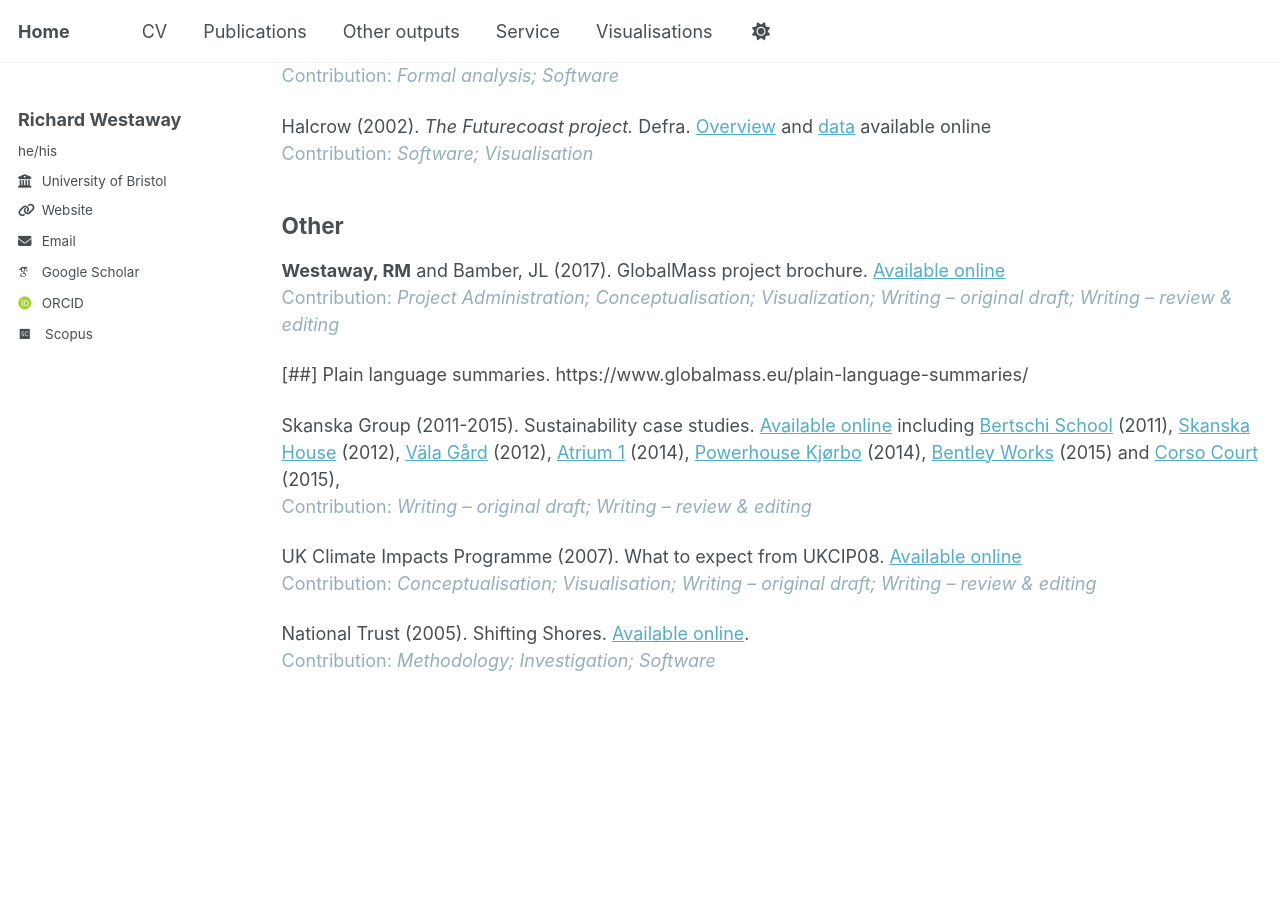
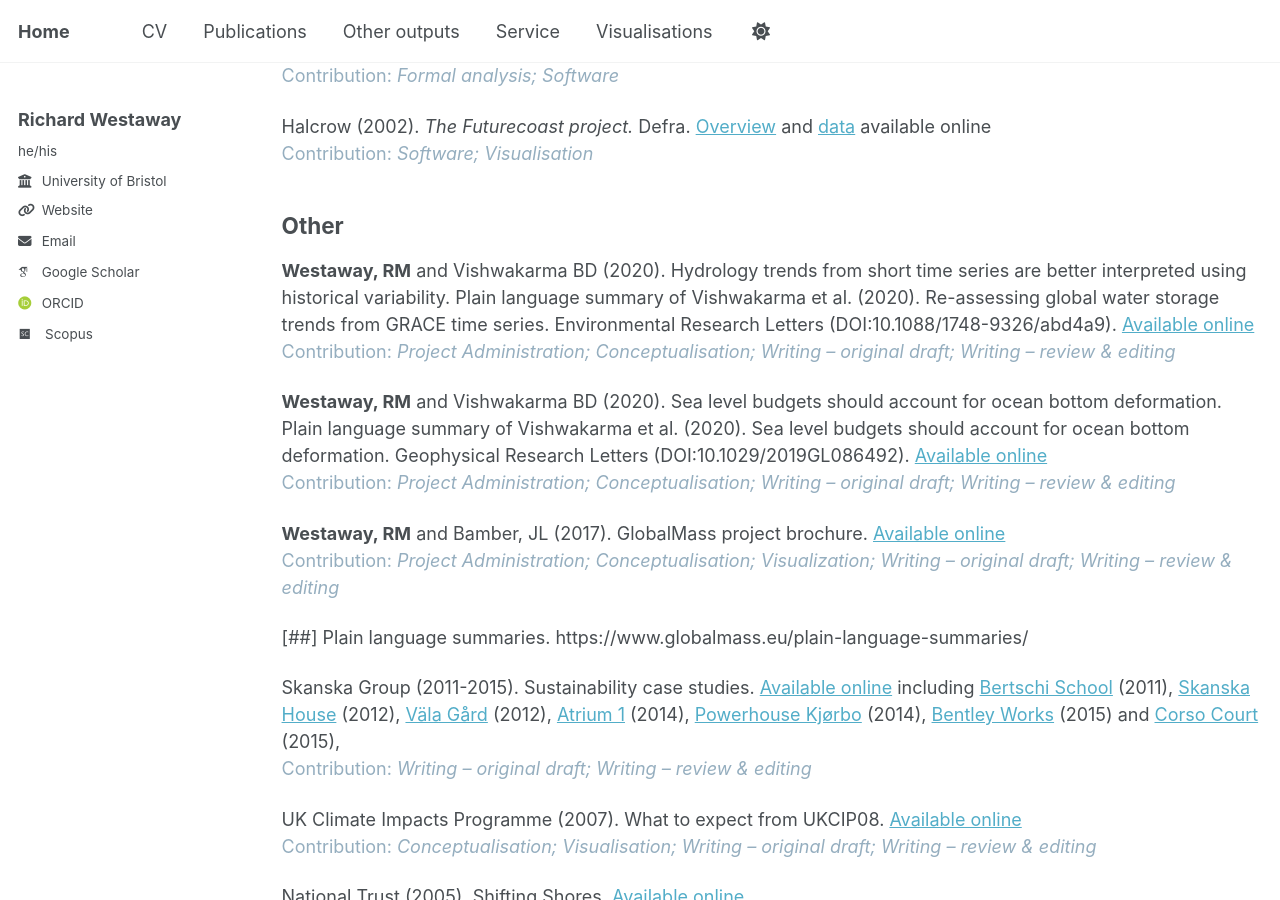
Before and after one commit to richardwestaway/richardwestaway.github.io, a Jekyll site: the page built from _pages/outputs.html, in a window 1280 px wide and 900 px high, scrolled down 12194 px. Built offline with Jekyll 4.4.1, drawn with Linux system fonts in a browser that asks for light colours; some web fonts are replaced.

Commit message:
Update outputs.html

```diff
--- a/_pages/outputs.html
+++ b/_pages/outputs.html
@@ -255,6 +255,10 @@ information package for the UK. Awareness-raising poster, March 2008. <a href="h
 
 <h2 id="other">Other</h2>
 
+<p><strong>Westaway, RM</strong> and Vishwakarma BD (2020). Hydrology trends from short time series are better interpreted using historical variability. Plain language summary of Vishwakarma et al. (2020). Re-assessing global water storage trends from GRACE time series. Environmental Research Letters (DOI:10.1088/1748-9326/abd4a9). <a href="https://www.globalmass.eu/hydrology-trends-from-short-time-series-are-better-interpreted-using-historical-variability/" target="_blank" rel="noopener">Available online</a><br /><span style="color: #95aebf;">Contribution: <em>Project Administration; Conceptualisation; Writing &ndash; original draft; Writing &ndash; review &amp; editing</em></span></p>
+
+<p><strong>Westaway, RM</strong> and Vishwakarma BD (2020). Sea level budgets should account for ocean bottom deformation. Plain language summary of Vishwakarma et al. (2020). Sea level budgets should account for ocean bottom deformation. Geophysical Research Letters (DOI:10.1029/2019GL086492). <a href="https://www.globalmass.eu/hydrology-trends-from-short-time-series-are-better-interpreted-using-historical-variability/" target="_blank" rel="noopener">Available online</a><br /><span style="color: #95aebf;">Contribution: <em>Project Administration; Conceptualisation; Writing &ndash; original draft; Writing &ndash; review &amp; editing</em></span></p>
+
 <p><strong>Westaway, RM</strong> and Bamber, JL (2017). GlobalMass project brochure. <a href="https://bpb-eu-w2.wpmucdn.com/blogs.bristol.ac.uk/dist/d/388/files/2017/06/GlobalMass-brochure-FINAL.pdf" target="_blank" rel="noopener">Available online</a><br /><span style="color: #95aebf;">Contribution: <em>Project Administration; Conceptualisation; Visualization; Writing &ndash; original draft; Writing &ndash; review &amp; editing</em></span></p>
 
 <p>[##] Plain language summaries. https://www.globalmass.eu/plain-language-summaries/</p>
```
